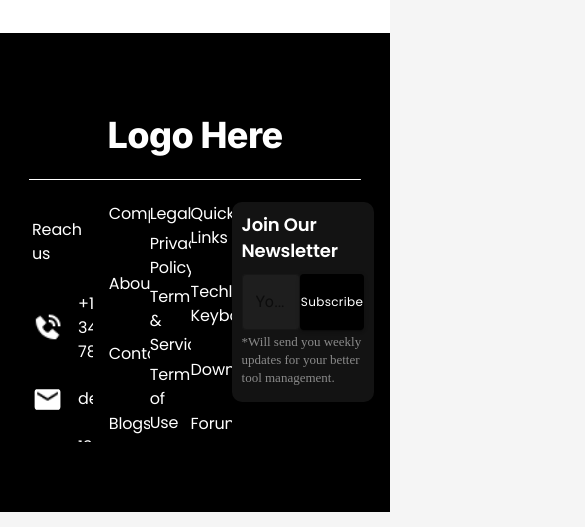
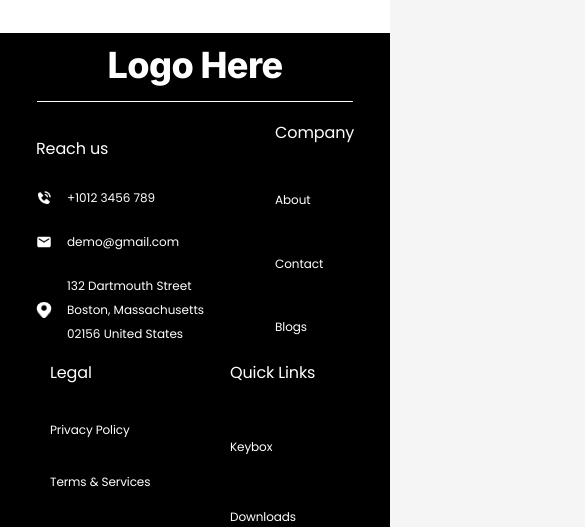
Before and after one commit to ChichaDev/Contact-page-test, a React (Vite) app: page / in a window 390 px wide. Shown: the part 1463-1990 px from the top of the page, 585 px wide, since content can reach past the window. Built offline with nearby package versions, Linux system fonts and the light colour scheme.

Commit message:
mobile deploy

```diff
--- a/src/components/arrowSend/ArrowSend.css
+++ b/src/components/arrowSend/ArrowSend.css
@@ -8,3 +8,9 @@
   background: url(arrow-send.svg);
   transform: rotate(-15.75deg);
 }
+
+@media (max-width: 720px) {
+  .arrow-send {
+    display: none;
+  }
+}
--- a/src/components/contactBlock/ContactBlock.jsx
+++ b/src/components/contactBlock/ContactBlock.jsx
@@ -17,7 +17,7 @@ export const ContactBlock = () => {
 
     <React.Fragment>
       <CssBaseline />
-      <Container maxWidth="lg">
+      <Container disableGutters={false} maxWidth="lg">
         <Box
           sx={{
             bgcolor: "#f5f5f5",
--- a/src/components/contactInfo/ContactInfo.css
+++ b/src/components/contactInfo/ContactInfo.css
@@ -178,7 +178,7 @@
     justify-content: space-between;
     flex-direction: row;
     height: 232px;
-    width: 647px;
+    width: 100%;
   }
 
   .social-network {
--- a/src/components/footer/Footer.jsx
+++ b/src/components/footer/Footer.jsx
@@ -34,14 +34,14 @@ export const Footer = () => {
   return (
     <React.Fragment>
       <CssBaseline />
-      <Container maxWidth="xl" disableGutters="true">
+      <Container maxWidth={{ xs: "sm", md: "xl" }} disableGutters="true">
         <Box
           sx={{
             bgcolor: "#000000",
-            height: "479px",
+            height: { xs: "832px", md: "479px" },
             marginTop: "50px",
             display: "flex",
-            flexDirection: "column",
+            flexDirection: { xs: "column", md: "column" },
             justifyContent: "space-between",
             alignItems: "center",
           }}
@@ -59,7 +59,7 @@ export const Footer = () => {
               color: "#FFFFFF",
               textDecoration: "none",
               lineHeight: "44px",
-              marginTop: "80px",
+              marginTop: { xs: "10px", md: "80px" },
             }}
           >
             Logo Here
@@ -70,19 +70,32 @@ export const Footer = () => {
             variant="middle"
             orientation="vertical"
             style={{ background: "white" }}
-            sx={{ height: "1px", width: "85%" }}
+            sx={{ height: "1px", width: "81%" }}
           />
 
           {/* контейнер для навигации и формы в футере */}
           <React.Fragment>
             <CssBaseline />
-            <Container fixed maxWidth="lg">
+            <Container fixed maxWidth={{ xs: "sm", md: "lg" }}>
               <Box
                 sx={{
-                  height: "244px",
-                  marginBottom: "66px",
+                  height: { xs: "714px", md: "244px" },
+                  marginBottom: { xs: "35px", md: "66px" },
                   display: "flex",
+                  flexDirection: { xs: "column", md: "row" },
+
+                  justifyContent: { xs: "center" },
+                  alignItems: { xs: "center" },
+                }}
+              >
+                <Box
+                  sx={{
+                    display: "flex",
+                    justifyContent: "space-between",
                     flexDirection: "row",
+
+                    width: { xs: "350px", md: "500px" },
+                    height: { md: "240px" },
                   }}
                 >
                   {/* Reach Us */}
@@ -131,8 +144,8 @@ export const Footer = () => {
                           src={PhoneCall}
                           sx={{
                             p: 0,
-                          width: "31px",
-                          height: "31px",
+                            width: { xs: "16px", md: "31px" },
+                            height: { xs: "16px", md: "31px" },
                           }}
                         />
                         <Typography
@@ -143,7 +156,7 @@ export const Footer = () => {
                             fontFamily: "Poppins",
                             fontStyle: "normal",
                             fontWeight: 400,
-                          fontSize: "16px",
+                            fontSize: { xs: "12px", md: "16px" },
                             lineHeight: "24px",
                             color: "#FFFFFF",
                             textDecoration: "none",
@@ -167,8 +180,8 @@ export const Footer = () => {
                           src={Email}
                           sx={{
                             p: 0,
-                          width: "31px",
-                          height: "31px",
+                            width: { xs: "16px", md: "31px" },
+                            height: { xs: "16px", md: "31px" },
                           }}
                         />
 
@@ -181,7 +194,7 @@ export const Footer = () => {
                             fontFamily: "Poppins",
                             fontStyle: "normal",
                             fontWeight: 400,
-                          fontSize: "16px",
+                            fontSize: { xs: "12px", md: "16px" },
                             lineHeight: "24px",
                             color: "#FFFFFF",
                             textDecoration: "none",
@@ -205,8 +218,8 @@ export const Footer = () => {
                           src={Location}
                           sx={{
                             p: 0,
-                          width: "31px",
-                          height: "31px",
+                            width: { xs: "16px", md: "31px" },
+                            height: { xs: "16px", md: "31px" },
                           }}
                         />
                         <Typography
@@ -216,13 +229,13 @@ export const Footer = () => {
                             fontFamily: "Poppins",
                             fontStyle: "normal",
                             fontWeight: 400,
-                          fontSize: "16px",
+                            fontSize: { xs: "12px", md: "16px" },
                             lineHeight: "24px",
                             color: "#FFFFFF",
                           }}
                         >
-                        132 Dartmouth Street Boston, Massachusetts 02156 United
-                        States
+                          132 Dartmouth Street Boston, Massachusetts 02156
+                          United States
                         </Typography>
                       </Card>
                     </CardContent>
@@ -232,12 +245,16 @@ export const Footer = () => {
                   <Card
                     sx={{
                       width: "150px",
-                    height: "240px",
+                      height: "220px",
                       background: "black",
-
                       display: "flex",
                       flexDirection: "column",
-                    justifyContent: "space-between",
+                      justifyContent: {
+                        xs: "space-between",
+                        md: "space-between",
+                      },
+
+                      marginLeft: { xs: "40px" },
                     }}
                   >
                     <Typography
@@ -261,8 +278,8 @@ export const Footer = () => {
                         fontFamily: "Poppins",
                         fontStyle: "normal",
                         fontWeight: 400,
-                      fontSize: "16px",
-                      lineHeight: "24px",
+                        fontSize: { xs: "12px", md: "16px" },
+                        lineHeight: { xs: "18px", md: "24px" },
                         color: "#FFFFFF",
                         textDecoration: "none",
                       }}
@@ -280,8 +297,8 @@ export const Footer = () => {
                         fontFamily: "Poppins",
                         fontStyle: "normal",
                         fontWeight: 400,
-                      fontSize: "16px",
-                      lineHeight: "24px",
+                        fontSize: { xs: "12px", md: "16px" },
+                        lineHeight: { xs: "18px", md: "24px" },
                         color: "#FFFFFF",
                         textDecoration: "none",
                       }}
@@ -299,8 +316,8 @@ export const Footer = () => {
                         fontFamily: "Poppins",
                         fontStyle: "normal",
                         fontWeight: 400,
-                      fontSize: "16px",
-                      lineHeight: "24px",
+                        fontSize: { xs: "12px", md: "16px" },
+                        lineHeight: { xs: "18px", md: "24px" },
                         color: "#FFFFFF",
                         textDecoration: "none",
                       }}
@@ -313,14 +330,27 @@ export const Footer = () => {
                       Blogs
                     </Typography>
                   </Card>
+                </Box>
 
+                <Box
+                  sx={{
+                    display: "flex",
+                    justifyContent: {
+                      xs: "space-between",
+                      md: "space-between",
+                    },
+                    flexDirection: "row",
+                    width: { xs: "310px", md: "300px" },
+                    height: { md: "240px" },
+                  }}
+                >
                   {/* Legal */}
                   <Card
                     sx={{
                       width: "150px",
                       height: "240px",
                       background: "black",
-
+                      marginLeft: { xs: "10px" },
                       display: "flex",
                       flexDirection: "column",
                       justifyContent: "space-between",
@@ -347,8 +377,8 @@ export const Footer = () => {
                         fontFamily: "Poppins",
                         fontStyle: "normal",
                         fontWeight: 400,
-                      fontSize: "16px",
-                      lineHeight: "24px",
+                        fontSize: { xs: "12px", md: "16px" },
+                        lineHeight: { xs: "18px", md: "24px" },
                         color: "#FFFFFF",
                         textDecoration: "none",
                       }}
@@ -366,8 +396,8 @@ export const Footer = () => {
                         fontFamily: "Poppins",
                         fontStyle: "normal",
                         fontWeight: 400,
-                      fontSize: "16px",
-                      lineHeight: "24px",
+                        fontSize: { xs: "12px", md: "16px" },
+                        lineHeight: { xs: "18px", md: "24px" },
                         color: "#FFFFFF",
                         textDecoration: "none",
                       }}
@@ -385,8 +415,8 @@ export const Footer = () => {
                         fontFamily: "Poppins",
                         fontStyle: "normal",
                         fontWeight: 400,
-                      fontSize: "16px",
-                      lineHeight: "24px",
+                        fontSize: { xs: "12px", md: "16px" },
+                        lineHeight: { xs: "18px", md: "24px" },
                         color: "#FFFFFF",
                         textDecoration: "none",
                       }}
@@ -403,8 +433,8 @@ export const Footer = () => {
                         fontFamily: "Poppins",
                         fontStyle: "normal",
                         fontWeight: 400,
-                      fontSize: "16px",
-                      lineHeight: "24px",
+                        fontSize: { xs: "12px", md: "16px" },
+                        lineHeight: { xs: "18px", md: "24px" },
                         color: "#FFFFFF",
                         textDecoration: "none",
                       }}
@@ -423,7 +453,7 @@ export const Footer = () => {
                       width: "150px",
                       height: "240px",
                       background: "black",
-
+                      marginRight: { xs: "-30px" },
                       display: "flex",
                       flexDirection: "column",
                       justifyContent: "space-between",
@@ -450,8 +480,8 @@ export const Footer = () => {
                         fontFamily: "Poppins",
                         fontStyle: "normal",
                         fontWeight: 400,
-                      fontSize: "16px",
-                      lineHeight: "24px",
+                        fontSize: { xs: "12px", md: "16px" },
+                        lineHeight: { xs: "18px", md: "24px" },
                         color: "#FFFFFF",
                         textDecoration: "none",
                       }}
@@ -461,7 +491,7 @@ export const Footer = () => {
                       component="a"
                       href=""
                     >
-                    Techlabz Keybox
+                      Keybox
                     </Typography>
 
                     <Typography
@@ -469,8 +499,8 @@ export const Footer = () => {
                         fontFamily: "Poppins",
                         fontStyle: "normal",
                         fontWeight: 400,
-                      fontSize: "16px",
-                      lineHeight: "24px",
+                        fontSize: { xs: "12px", md: "16px" },
+                        lineHeight: { xs: "18px", md: "24px" },
                         color: "#FFFFFF",
                         textDecoration: "none",
                       }}
@@ -487,8 +517,8 @@ export const Footer = () => {
                         fontFamily: "Poppins",
                         fontStyle: "normal",
                         fontWeight: 400,
-                      fontSize: "16px",
-                      lineHeight: "24px",
+                        fontSize: { xs: "12px", md: "16px" },
+                        lineHeight: { xs: "18px", md: "24px" },
                         color: "#FFFFFF",
                         textDecoration: "none",
                       }}
@@ -501,10 +531,12 @@ export const Footer = () => {
                       Forum
                     </Typography>
                   </Card>
+                </Box>
+
                 {/* Input subscribe form */}
                 <Box
                   sx={{
-                    width: "300px",
+                    width: { xs: "350px", md: "300px" },
                     height: "200px",
                     background: "#131313",
                     borderRadius: "10px",
@@ -512,6 +544,7 @@ export const Footer = () => {
                     display: "flex",
                     justifyContent: "space-between",
                     flexDirection: "column",
+                    marginTop: { xs: "25px", md: "0px" },
                   }}
                 >
                   <Typography
@@ -533,17 +566,27 @@ export const Footer = () => {
                   <Box
                     component="form"
                     sx={{
-                      "& > :not(style)": { m: 1, width: "20ch" },
+                      "& > :not(style)": {
+                        m: 1,
+                        width: "20ch",
+                      },
                     }}
                     noValidate
                     autoComplete="off"
-                    sx={{ display: "flex", flexDirection: "row" }}
+                    sx={{
+                      display: "flex",
+                      flexDirection: "row",
+                    }}
                   >
                     <TextField
                       id="outlined-basic"
                       label="Your email address"
                       variant="outlined"
-                      sx={{ background: "#1E1E1E", borderRadius: "4px" }}
+                      sx={{
+                        background: "#1E1E1E",
+                        borderRadius: "4px",
+                        width: { xs: "300px" },
+                      }}
                     />
                     <ThemeProvider theme={theme}>
                       <Button
@@ -555,6 +598,7 @@ export const Footer = () => {
                           lineHeight: "18px",
                           color: "#FFFFFF",
                           textTransform: "none",
+                          width: { xs: "150px" },
                         }}
                         variant="contained"
                         type="submit"
--- a/src/index.css
+++ b/src/index.css
@@ -19,9 +19,3 @@ body {
 .wrapper {
   margin: 0 auto;
 }
-
-/* @media (max-width: 575px) {
-  .wrapper {
-    width: 100%;
-  }
-} */
```
Also changed, not shown: src/components/navbar/Navbar.jsx (+24 -7 lines). Lines whose indentation alone changed are shown as unchanged.
